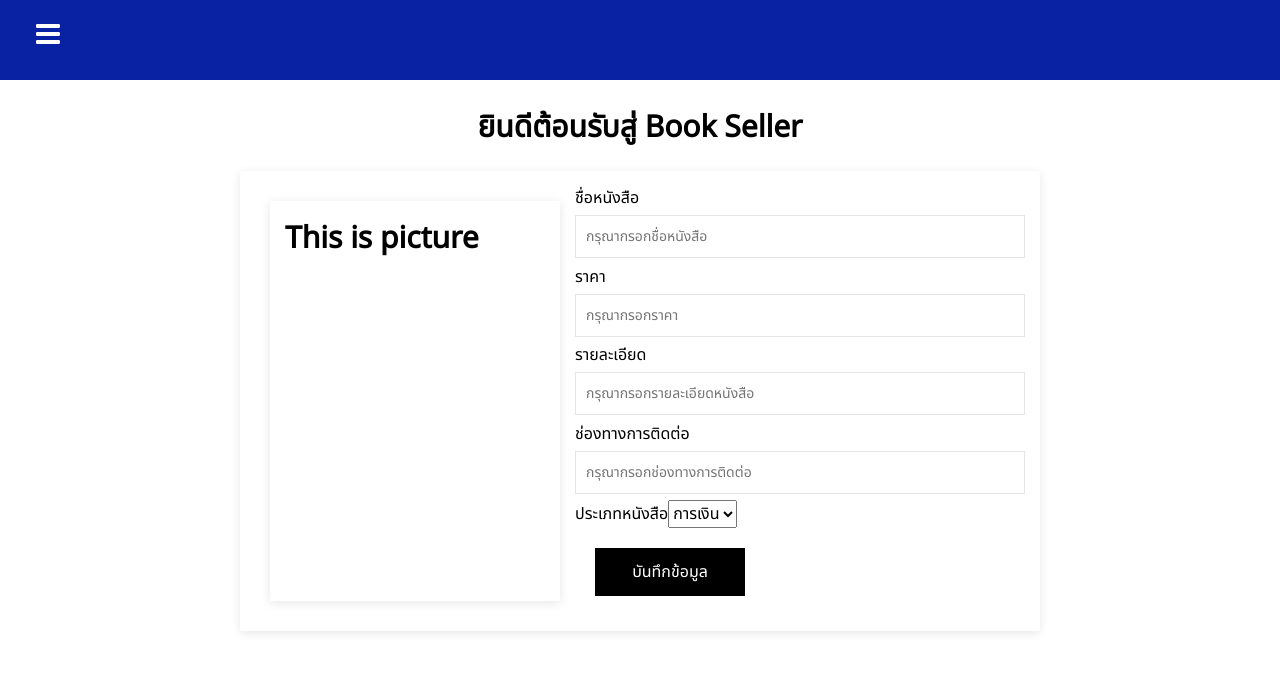
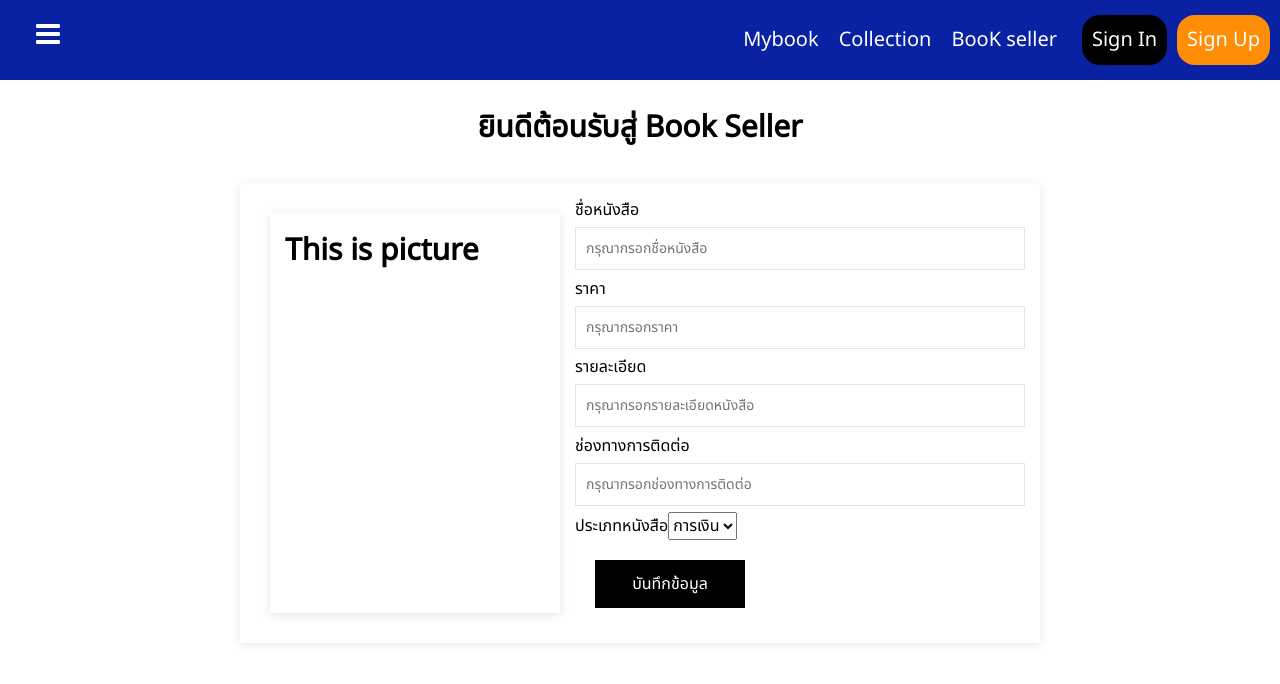
Before and after one commit to KhunanonC/MyBook, a React (Create React App) app in the folder front-end/: page /sell-book-post in a window 1280 px wide. Shown: the top 684 px of the page. Built offline with nearby package versions, Linux system fonts and the light colour scheme.

Commit message:
edit header
edit header (Nav bar)

```diff
--- a/front-end/src/App.js
+++ b/front-end/src/App.js
@@ -5,7 +5,7 @@ import SignUp from './components/Page/SignUp';
 import Home from './components/Page/Home';
 import Collection from './components/Page/Collection';
 import Sellbook from './components/Page/SellBook';
-import Chatbook from './components/Page/Chatbook';
+// import Chatbook from './components/Page/Chatbook';
 import Sellbook_post from "./components/Page/Sellbook_post";
 
 function App() {
@@ -19,7 +19,7 @@ function App() {
           <Route exact path='/' element={<Home/>}/>        {/* exact made website know that's the 1st page */}
           <Route exact path="/collection" element={<Collection/>}/>
           <Route exact path="/sell-book" element={<Sellbook/>}/>
-          <Route exact path="/chatbook" element={<Chatbook/>}/>
+          {/* <Route exact path="/chatbook" element={<Chatbook/>}/> */}
           <Route exact path="/sell-book-post" element={<Sellbook_post/>}/>
         </Routes>
       </Router>
--- a/front-end/src/Data/Menudata.js
+++ b/front-end/src/Data/Menudata.js
@@ -17,11 +17,6 @@ const MenuData =[
         title:"Book Seller",
         path:'/sell-book',
         icon:<TbShoppingCartDiscount/>
-    },
-    {
-        title:"Chatbook",
-        path:'/chatbook',
-        icon:<HiOutlineChatAlt/>
     }
 ]
 export default MenuData
--- a/front-end/src/components/Navigation.css
+++ b/front-end/src/components/Navigation.css
@@ -30,13 +30,62 @@
     width: 100%;
     height: 80px;
     display: flex;
-    justify-content: flex-start;
+
+    justify-content: space-between;
     align-items: center;
-
+}
+/* .sign-component-header{
+    border:2px solid red;
+} */
+.header-sign-in{
+    width: 250px;
+    height: 26px;
+    text-align: center;
+    background: black;
+    margin-right: 10px;
+    margin-left: 15px;
+    display: flex;
+    color: black;
+    align-items: center;
+    justify-content: center;
+    border-radius: 18px;
+    /* border:2px solid red; */
+}
+.sign-component-header a {
+    color: black;
+}
+.header-sign-up{
+    width: 250px;
+    height: 26px;
+    text-align: center;
+    background: #ff8d06;
+    margin-right: 10px;
+    display: flex;
+    align-items: center;
+    justify-content: center;
+    border-radius: 18px;
 }
 .manu-bar{
+    color: white; /*self adding*/
+    text-decoration: none;
     font-size: 2rem;
     margin-left:2rem;
+}
+.menu-bar-header{
+    display: flex;
+    justify-content: center;
+    align-items: center;
+    flex-direction: row;
+}
+.menu-bar-header a{
+    color: white; /*self adding*/
+    text-decoration: none;
+    font-size: 20px;
+    display: inline;
+    padding:10px;
+    justify-content: center;
+    align-items: center;
+    /* border:2px solid red; */
 }
 svg{
     color:white;
--- a/front-end/src/components/Navigation.js
+++ b/front-end/src/components/Navigation.js
@@ -3,9 +3,9 @@ import { useState } from "react";
 import "./Navigation.css"
 import MenuData from "../Data/Menudata";
 import { GoThreeBars } from "react-icons/go";
-import { HiOutlineHome,HiOutlineChatAlt } from "react-icons/hi";
-import { TbShoppingCartDiscount } from "react-icons/tb";
-import { BiCategory,BiWindowClose } from "react-icons/bi";
+// import { HiOutlineHome,HiOutlineChatAlt } from "react-icons/hi";
+// import { TbShoppingCartDiscount } from "react-icons/tb";
+import { BiWindowClose } from "react-icons/bi";
 
 
 const Navigation=()=>{
@@ -18,6 +18,17 @@ const Navigation=()=>{
                     <Link to="#" className='manu-bar'> {/*The onclick event occurs when the user clicks on an element.*/}
                         <GoThreeBars onClick={toggleMenu}/>
                     </Link>
+                    <div className="menu-bar-header">
+                        <div className="func-component-header">
+                            <Link to="/">Mybook</Link>
+                            <Link to="/collection" >Collection</Link>
+                            <Link to="/sell-book">BooK seller</Link>
+                        </div>
+                        <div className="sign-component-header">
+                            <Link to="/sign-in" className="header-sign-in">Sign In</Link>
+                            <Link to="/sign-up" className="header-sign-up">Sign Up</Link>
+                        </div>
+                    </div>
                 </div>
             </div>
             <nav className={showMenu ? "nav-menu active":"nav-menu" }>  {/*Condition coding---keyword(Ternary operator) */}
--- a/front-end/src/components/Page/style/Sellbook_post.css
+++ b/front-end/src/components/Page/style/Sellbook_post.css
@@ -17,22 +17,23 @@
     font-size: 30px;
 }
 .container-sellbook-post{
-    /* font-size: 30px; */
     display:flex ;
     justify-content: center;
     align-items: center;
     padding:25px;
     flex-direction: column;
+    /* border:2px solid red; */
 }
 .post-sellbook-container{
     padding: 15px;
-    margin: 20px;
+    margin: 2rem;
     width:800px;
     display: flex;
     justify-content: center;
     align-items: center;
     border-radius: 2px;
     box-shadow: 0 2px 10px rgba(0, 0, 0, 0.1);
+    /* border:2px solid red; */
 }
 .form-control-sellbook{
     position: relative;
```
